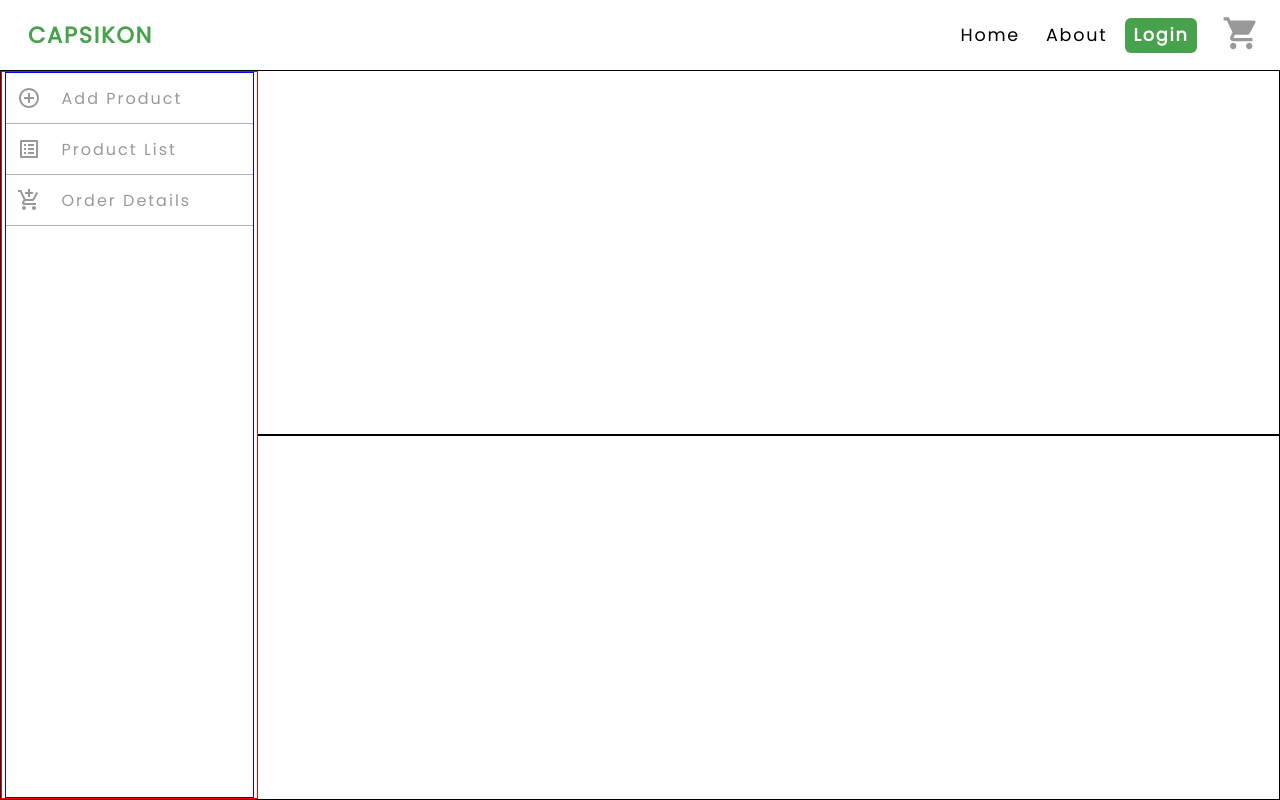
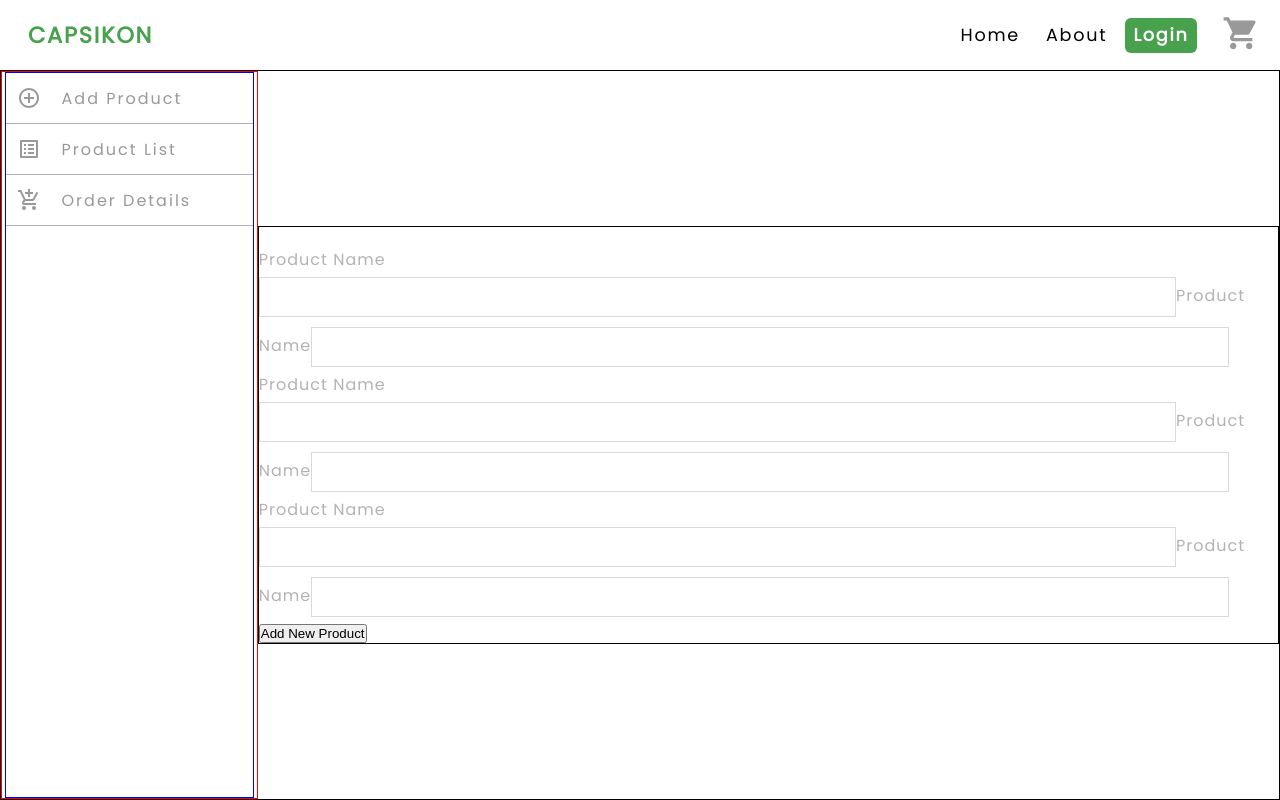
Before and after one commit to Bugslogger/veggo, a React (Create React App) app: page /dashboad/admin in a window 1280 px wide. Built offline with nearby package versions, Linux system fonts and the light colour scheme; no server answers.

Commit message:
veggo admin update

```diff
--- a/src/dashboard/AddProduct.jsx
+++ b/src/dashboard/AddProduct.jsx
@@ -1,11 +1,28 @@
-import React from 'react';
+import React from "react";
 
 const AddProduct = () => {
-    return (
-        <div className="">
-
-        </div>
-    )
-}
+  return (
+    <div className="adr-ap-container">
+      <div className="adr-image-add">
+        <img src="" alt="" className="img-add" />
+      </div>
+      <div className="adr-add-details">
+        <label>Product Name</label>
+        <input type="text" className="input" />
+        <label>Product Name</label>
+        <input type="text" className="input" />
+        <label>Product Name</label>
+        <input type="text" className="input" />
+        <label>Product Name</label>
+        <input type="text" className="input" />
+        <label>Product Name</label>
+        <input type="text" className="input" />
+        <label>Product Name</label>
+        <input type="text" className="input" />
+        <button>Add New Product</button>{" "}
+      </div>
+    </div>
+  );
+};
 
 export default AddProduct;
--- a/src/dashboard/Admin.jsx
+++ b/src/dashboard/Admin.jsx
@@ -3,6 +3,7 @@ import AddCircleOutlineIcon from "@material-ui/icons/AddCircleOutline";
 import ListAltIcon from "@material-ui/icons/ListAlt";
 import AddShoppingCartIcon from '@material-ui/icons/AddShoppingCart';
 import "./admin.css";
+import AddProduct from "./AddProduct";
 
 const Admin = () => {
   return (
@@ -33,7 +34,7 @@ const Admin = () => {
         </div>
       </div>
       <div className="ad-right-container">
-
+          <AddProduct/>
       </div>
     </div>
   );
```
Also changed, not shown: 1 other file (tests, documents, lock files or other folders).
